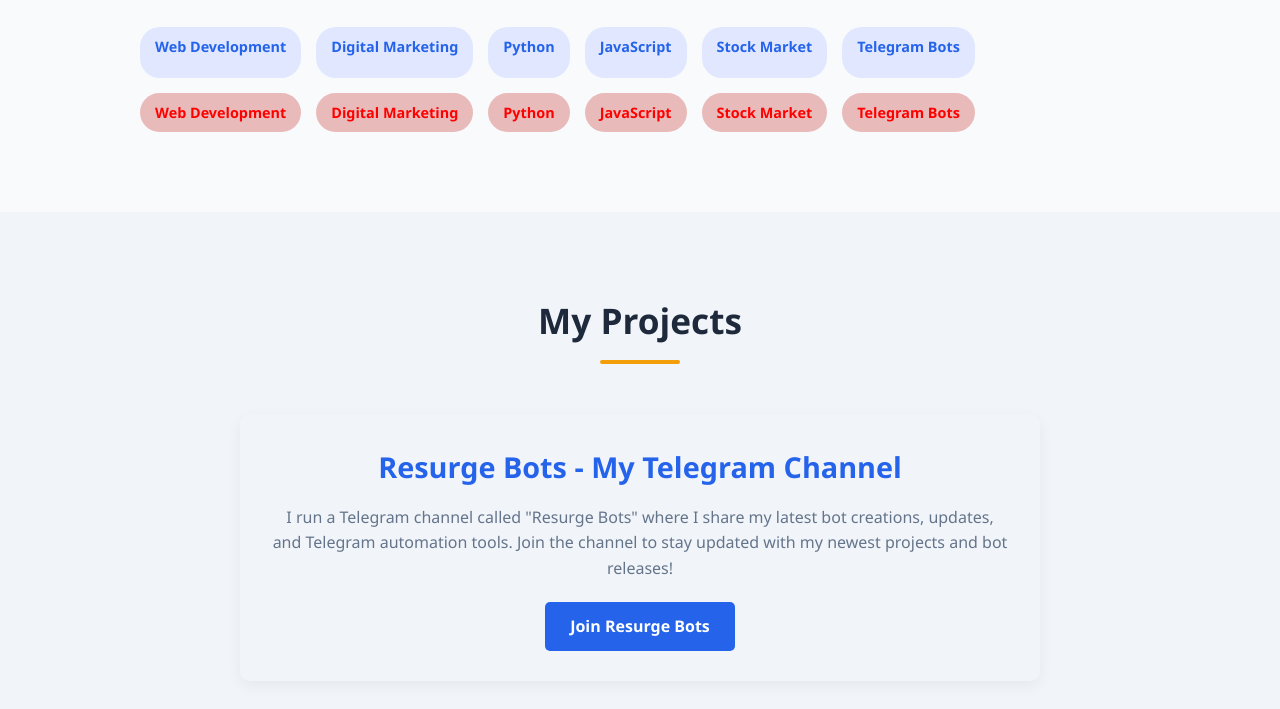
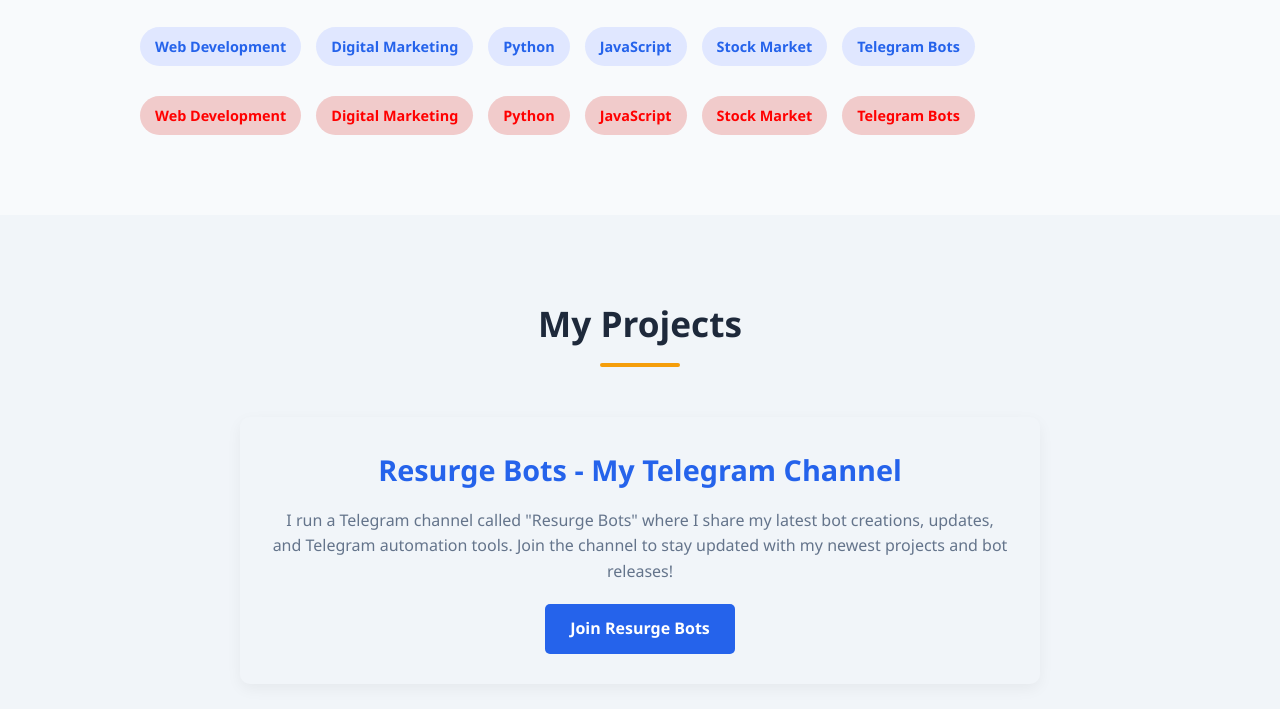
Before and after one commit to BXBotz2021/mufaz, a plain HTML site: page index.html in a window 1280 px wide. Shown: the part 809-1518 px from the top of the page. Drawn offline with Linux system fonts and the light colour scheme.

Commit message:
Update index.html

```diff
--- a/index.html
+++ b/index.html
@@ -156,8 +156,8 @@
             font-weight: 600;
         }
         .skill-tag-2 {
-            background: #E9BABA;
-            color: #FF0000; /* light red-ish text color */
+            background: #F1CBCB;
+            color: #FF0000;
             padding: 8px 15px;
             border-radius: 20px;
             font-size: 0.9rem;
@@ -486,7 +486,8 @@
                         <span class="skill-tag">JavaScript</span>
                         <span class="skill-tag">Stock Market</span>
                         <span class="skill-tag">Telegram Bots</span>
-                        <br><br>
+                    </div>
+                    <div class="skills">
                         <span class="skill-tag-2">Web Development</span>
                         <span class="skill-tag-2">Digital Marketing</span>
                         <span class="skill-tag-2">Python</span>
```
